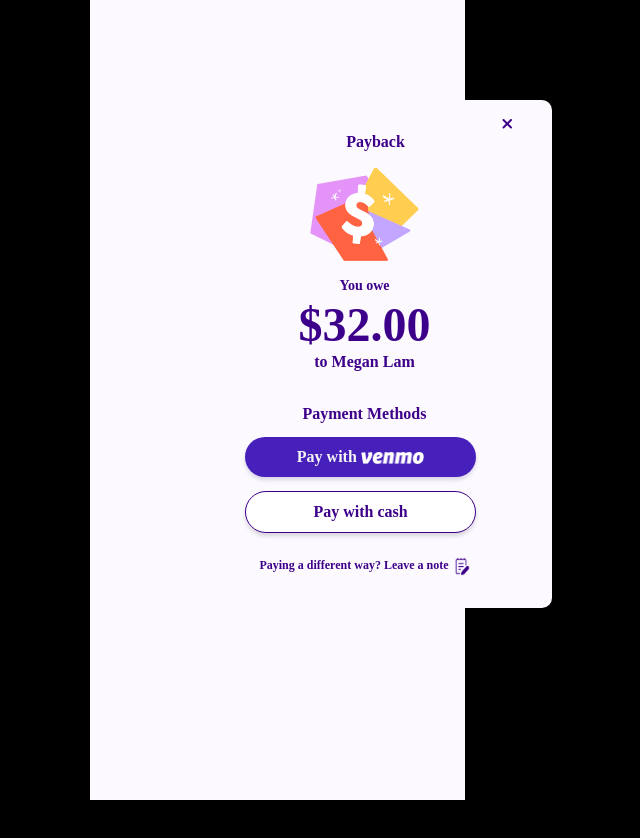
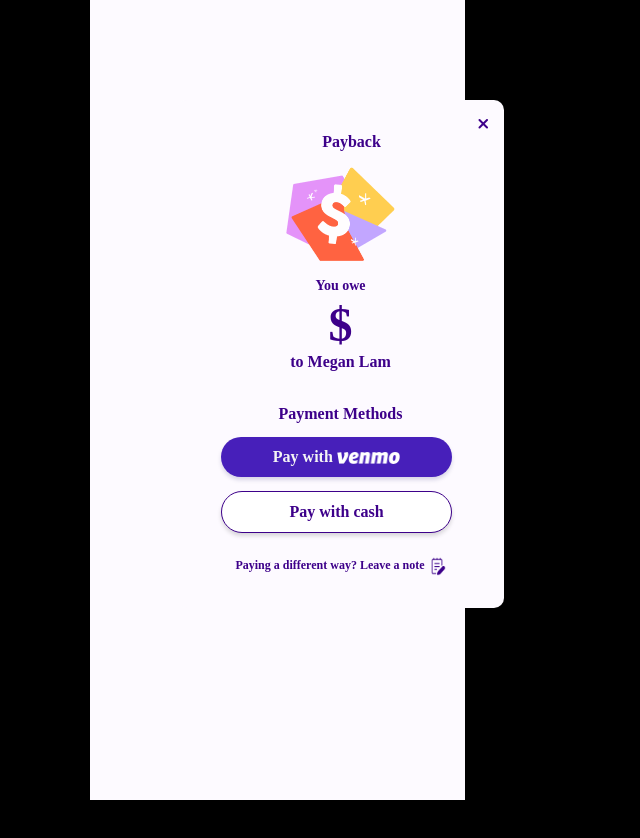
Before and after one commit to ParkerNix/idm263-pcn23, a React (Create React App) app in the folder payback/: page /components/confirmationCard in a window 1280 px wide. Shown: the top 838 px of the page, without its empty margins (363-1003 px from the left). Built offline with nearby package versions, Linux system fonts and the light colour scheme; no server answers; a web font is replaced by a local one.

Commit message:
confirmation model spacing

```diff
--- a/payback/src/components/confirmationCard/index.jsx
+++ b/payback/src/components/confirmationCard/index.jsx
@@ -4,7 +4,7 @@ import noteIcon from '../../components/Assets/noteIcon.png'
 import close from '../../components/Assets/close.png'
 
 
-export const ConfirmationCard = () => {
+export const ConfirmationCard = ({toPay}) => {
 
     return (
         <>
@@ -21,7 +21,7 @@ export const ConfirmationCard = () => {
             <div className="col d-flex flex-column justify-content-center align-items-center mx-5">
                 <img src={confirmationIcon} alt="back" className="confirmationIcon" />
                 <p className="p demiBold" id="youOwe">You owe</p>
-                <h1 className="h1 bold" id="owedPrice">$32.00</h1>
+                <h1 className="h1 bold" id="owedPrice">${toPay}</h1>
                 <p className="p demiBold" id="owedTo">to Megan Lam</p>
                 <p className="p bold" id="paymentMethods">Payment Methods</p>
             </div>
--- a/payback/src/index.css
+++ b/payback/src/index.css
@@ -1504,7 +1504,6 @@ margin-top: 5.2px;
   margin-top: 100px;
   width: 327px;
   margin-left: 87.5px;
-  width: 375px;
   /* margin-left: 70px; */
 }
 
--- a/payback/src/pages/costBreakdown/index.jsx
+++ b/payback/src/pages/costBreakdown/index.jsx
@@ -278,7 +278,7 @@ export const CostBreakdown = () => {
 
                  <div className="modal" id="myModal">
                     <div class="modal-dialog">
-                        <ConfirmationCard/>
+                        <ConfirmationCard toPay={thisExpense.portions[1]} />
                     </div>
                 </div>
             </motion.div>
```
